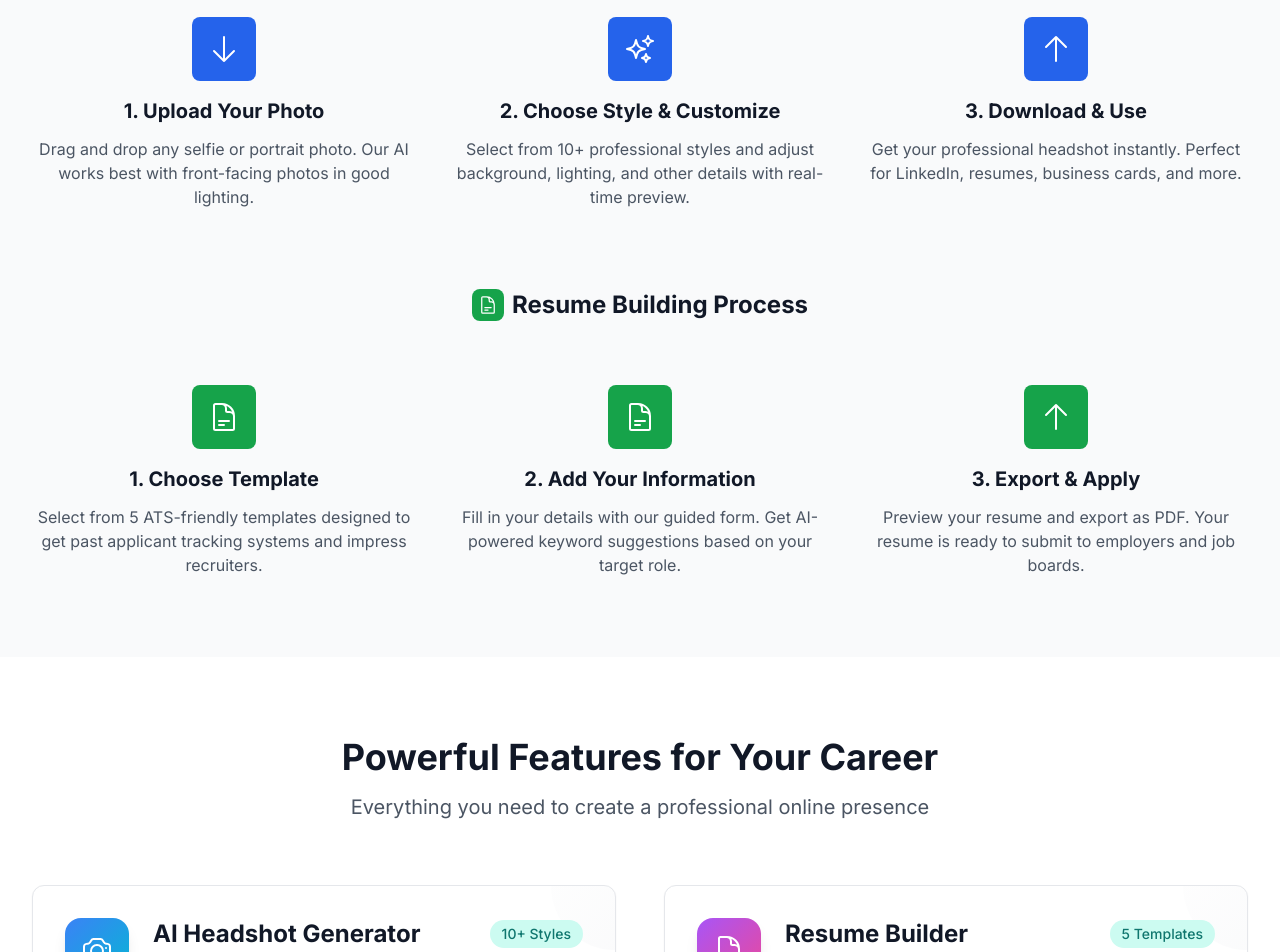
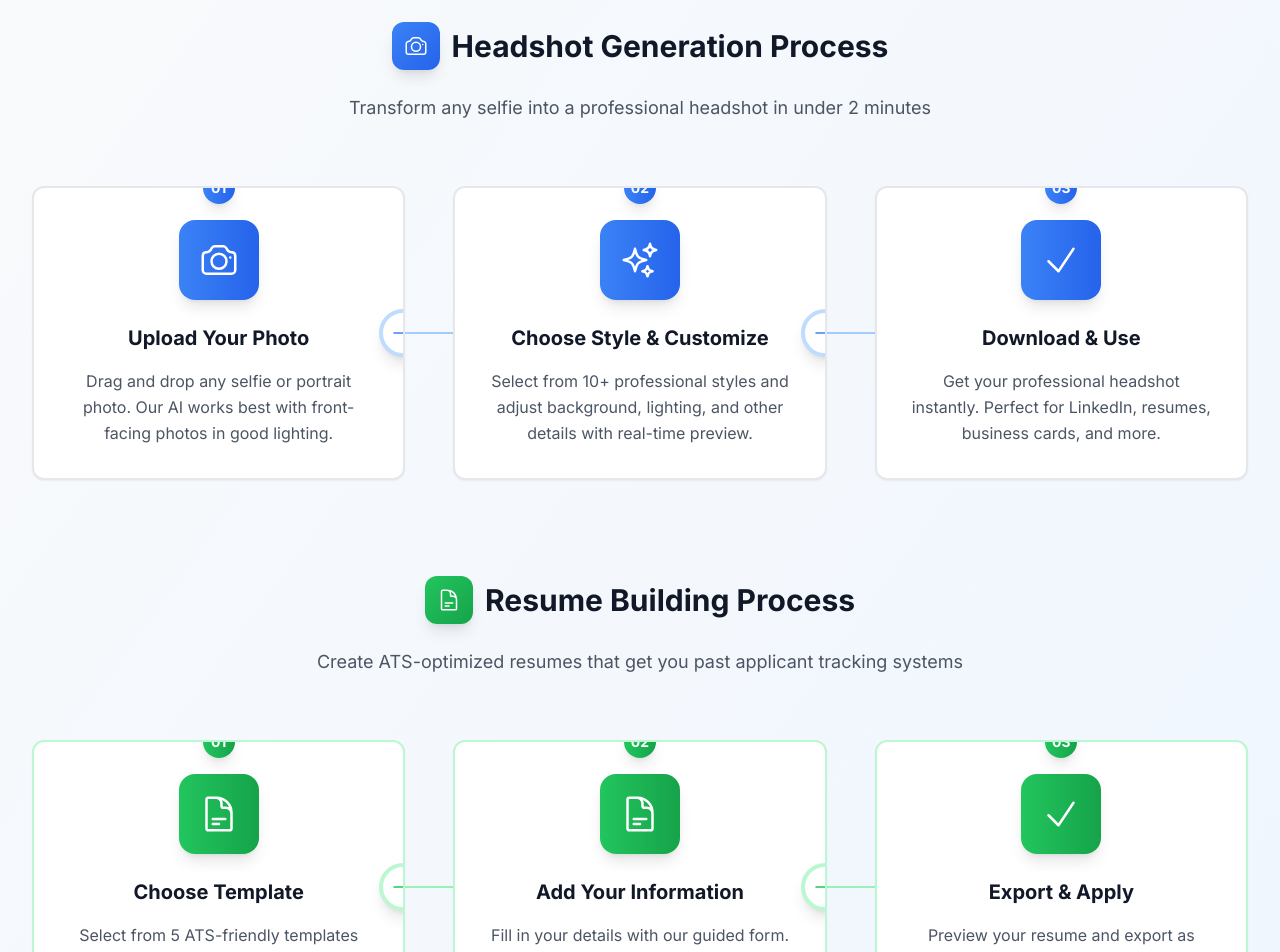
Before and after one commit to umargafia/profile-ai, a React (Vite) app: page / in a window 1280 px wide. Shown: the part 2520-3472 px from the top of the page. Built offline with nearby package versions, Linux system fonts and the light colour scheme.

Commit message:
Enhance Home page layout and content with improved styling, added icons, and a new call-to-action section for headshot and resume services.

```diff
--- a/src/pages/Home.tsx
+++ b/src/pages/Home.tsx
@@ -535,100 +535,139 @@ export default function Home() {
       </section>
 
       {/* How It Works Section */}
-      <section className="py-20 bg-gray-50 dark:bg-gray-800">
+      <section className="py-20 bg-gradient-to-br from-gray-50 to-blue-50 dark:from-gray-800 dark:to-gray-900">
         <div className="max-w-7xl mx-auto px-4 sm:px-6 lg:px-8">
           <motion.div
             initial={{ opacity: 0, y: 20 }}
             whileInView={{ opacity: 1, y: 0 }}
             transition={{ duration: 0.6 }}
             viewport={{ once: true }}
-            className="text-center mb-16"
+            className="text-center mb-20"
           >
-            <h2 className="text-3xl md:text-4xl font-bold text-gray-900 dark:text-white mb-4">
+            <div className="inline-flex items-center px-4 py-2 bg-blue-100 dark:bg-blue-900/30 rounded-full mb-6">
+              <SparklesIcon className="h-5 w-5 text-blue-600 dark:text-blue-400 mr-2" />
+              <span className="text-sm font-medium text-blue-700 dark:text-blue-300">
+                Simple 3-Step Process
+              </span>
+            </div>
+            <h2 className="text-4xl md:text-5xl font-bold text-gray-900 dark:text-white mb-6">
               How It Works
             </h2>
-            <p className="text-xl text-gray-600 dark:text-gray-300 max-w-3xl mx-auto">
+            <p className="text-xl text-gray-600 dark:text-gray-300 max-w-3xl mx-auto leading-relaxed">
               Get professional results in just a few simple steps. No design
               experience required.
             </p>
           </motion.div>
 
           {/* Headshot Generation Process */}
-          <div className="mb-20">
+          <div className="mb-24">
             <motion.div
               initial={{ opacity: 0, y: 20 }}
               whileInView={{ opacity: 1, y: 0 }}
               transition={{ duration: 0.6 }}
               viewport={{ once: true }}
-              className="text-center mb-12"
+              className="text-center mb-16"
             >
-              <div className="inline-flex items-center space-x-2 mb-4">
-                <div className="w-8 h-8 bg-blue-600 rounded-lg flex items-center justify-center">
-                  <CameraIcon className="h-5 w-5 text-white" />
+              <div className="inline-flex items-center space-x-3 mb-6">
+                <div className="w-12 h-12 bg-gradient-to-br from-blue-500 to-blue-600 rounded-xl flex items-center justify-center shadow-lg">
+                  <CameraIcon className="h-6 w-6 text-white" />
                 </div>
-                <h3 className="text-2xl font-bold text-gray-900 dark:text-white">
+                <h3 className="text-3xl font-bold text-gray-900 dark:text-white">
                   Headshot Generation Process
                 </h3>
               </div>
+              <p className="text-lg text-gray-600 dark:text-gray-400 max-w-2xl mx-auto">
+                Transform any selfie into a professional headshot in under 2
+                minutes
+              </p>
             </motion.div>
 
-            <div className="grid grid-cols-1 md:grid-cols-3 gap-8">
-              <motion.div
-                initial={{ opacity: 0, y: 20 }}
-                whileInView={{ opacity: 1, y: 0 }}
-                transition={{ duration: 0.6, delay: 0.1 }}
-                viewport={{ once: true }}
-                className="text-center"
-              >
-                <div className="w-16 h-16 bg-blue-600 rounded-lg flex items-center justify-center mx-auto mb-4">
-                  <ArrowRightIcon className="h-8 w-8 text-white transform rotate-90" />
-                </div>
-                <h4 className="text-xl font-bold text-gray-900 dark:text-white mb-3">
-                  1. Upload Your Photo
-                </h4>
-                <p className="text-gray-600 dark:text-gray-300">
-                  Drag and drop any selfie or portrait photo. Our AI works best
-                  with front-facing photos in good lighting.
-                </p>
-              </motion.div>
+            <div className="relative">
+              {/* Connection Line */}
+              <div className="hidden lg:block absolute top-1/2 left-0 right-0 h-0.5 bg-gradient-to-r from-blue-200 via-blue-300 to-blue-200 dark:from-blue-700 dark:via-blue-600 dark:to-blue-700 transform -translate-y-1/2 z-0"></div>
 
-              <motion.div
-                initial={{ opacity: 0, y: 20 }}
-                whileInView={{ opacity: 1, y: 0 }}
-                transition={{ duration: 0.6, delay: 0.2 }}
-                viewport={{ once: true }}
-                className="text-center"
-              >
-                <div className="w-16 h-16 bg-blue-600 rounded-lg flex items-center justify-center mx-auto mb-4">
-                  <SparklesIcon className="h-8 w-8 text-white" />
-                </div>
-                <h4 className="text-xl font-bold text-gray-900 dark:text-white mb-3">
-                  2. Choose Style & Customize
-                </h4>
-                <p className="text-gray-600 dark:text-gray-300">
-                  Select from 10+ professional styles and adjust background,
-                  lighting, and other details with real-time preview.
-                </p>
-              </motion.div>
+              <div className="grid grid-cols-1 lg:grid-cols-3 gap-8 lg:gap-12 relative z-10">
+                {[
+                  {
+                    step: '01',
+                    icon: CameraIcon,
+                    title: 'Upload Your Photo',
+                    description:
+                      'Drag and drop any selfie or portrait photo. Our AI works best with front-facing photos in good lighting.',
+                    color: 'from-blue-500 to-blue-600',
+                    bgColor: 'bg-blue-50 dark:bg-blue-900/20',
+                    borderColor: 'border-blue-200 dark:border-blue-700',
+                  },
+                  {
+                    step: '02',
+                    icon: SparklesIcon,
+                    title: 'Choose Style & Customize',
+                    description:
+                      'Select from 10+ professional styles and adjust background, lighting, and other details with real-time preview.',
+                    color: 'from-blue-500 to-blue-600',
+                    bgColor: 'bg-blue-50 dark:bg-blue-900/20',
+                    borderColor: 'border-blue-200 dark:border-blue-700',
+                  },
+                  {
+                    step: '03',
+                    icon: CheckIcon,
+                    title: 'Download & Use',
+                    description:
+                      'Get your professional headshot instantly. Perfect for LinkedIn, resumes, business cards, and more.',
+                    color: 'from-blue-500 to-blue-600',
+                    bgColor: 'bg-blue-50 dark:bg-blue-900/20',
+                    borderColor: 'border-blue-200 dark:border-blue-700',
+                  },
+                ].map((item, index) => (
+                  <motion.div
+                    key={item.step}
+                    initial={{ opacity: 0, y: 30 }}
+                    whileInView={{ opacity: 1, y: 0 }}
+                    transition={{ duration: 0.6, delay: index * 0.2 }}
+                    viewport={{ once: true }}
+                    className="relative group"
+                  >
+                    <Card
+                      className={`p-8 h-full text-center relative overflow-hidden border-2 ${item.bgColor} ${item.borderColor} hover:shadow-xl transition-all duration-300 group-hover:scale-105`}
+                    >
+                      {/* Step Number Badge */}
+                      <div className="absolute -top-4 left-1/2 transform -translate-x-1/2">
+                        <div
+                          className={`w-8 h-8 bg-gradient-to-r ${item.color} rounded-full flex items-center justify-center shadow-lg`}
+                        >
+                          <span className="text-sm font-bold text-white">
+                            {item.step}
+                          </span>
+                        </div>
+                      </div>
 
-              <motion.div
-                initial={{ opacity: 0, y: 20 }}
-                whileInView={{ opacity: 1, y: 0 }}
-                transition={{ duration: 0.6, delay: 0.3 }}
-                viewport={{ once: true }}
-                className="text-center"
-              >
-                <div className="w-16 h-16 bg-blue-600 rounded-lg flex items-center justify-center mx-auto mb-4">
-                  <ArrowRightIcon className="h-8 w-8 text-white transform -rotate-90" />
-                </div>
-                <h4 className="text-xl font-bold text-gray-900 dark:text-white mb-3">
-                  3. Download & Use
-                </h4>
-                <p className="text-gray-600 dark:text-gray-300">
-                  Get your professional headshot instantly. Perfect for
-                  LinkedIn, resumes, business cards, and more.
-                </p>
-              </motion.div>
+                      {/* Icon */}
+                      <div
+                        className={`w-20 h-20 bg-gradient-to-r ${item.color} rounded-2xl flex items-center justify-center mx-auto mb-6 shadow-lg group-hover:scale-110 transition-transform duration-300`}
+                      >
+                        <item.icon className="h-10 w-10 text-white" />
+                      </div>
+
+                      {/* Content */}
+                      <h4 className="text-xl font-bold text-gray-900 dark:text-white mb-4">
+                        {item.title}
+                      </h4>
+                      <p className="text-gray-600 dark:text-gray-400 leading-relaxed">
+                        {item.description}
+                      </p>
+
+                      {/* Progress Indicator */}
+                      {index < 2 && (
+                        <div className="hidden lg:block absolute top-1/2 -right-6 transform -translate-y-1/2">
+                          <div className="w-12 h-12 bg-white dark:bg-gray-800 rounded-full border-4 border-blue-200 dark:border-blue-700 flex items-center justify-center shadow-lg">
+                            <ArrowRightIcon className="h-6 w-6 text-blue-500" />
+                          </div>
+                        </div>
+                      )}
+                    </Card>
+                  </motion.div>
+                ))}
+              </div>
             </div>
           </div>
 
@@ -639,77 +678,143 @@ export default function Home() {
               whileInView={{ opacity: 1, y: 0 }}
               transition={{ duration: 0.6 }}
               viewport={{ once: true }}
-              className="text-center mb-12"
+              className="text-center mb-16"
             >
-              <div className="inline-flex items-center space-x-2 mb-4">
-                <div className="w-8 h-8 bg-green-600 rounded-lg flex items-center justify-center">
-                  <DocumentTextIcon className="h-5 w-5 text-white" />
+              <div className="inline-flex items-center space-x-3 mb-6">
+                <div className="w-12 h-12 bg-gradient-to-br from-green-500 to-green-600 rounded-xl flex items-center justify-center shadow-lg">
+                  <DocumentTextIcon className="h-6 w-6 text-white" />
                 </div>
-                <h3 className="text-2xl font-bold text-gray-900 dark:text-white">
+                <h3 className="text-3xl font-bold text-gray-900 dark:text-white">
                   Resume Building Process
                 </h3>
               </div>
+              <p className="text-lg text-gray-600 dark:text-gray-400 max-w-2xl mx-auto">
+                Create ATS-optimized resumes that get you past applicant
+                tracking systems
+              </p>
             </motion.div>
 
-            <div className="grid grid-cols-1 md:grid-cols-3 gap-8">
-              <motion.div
-                initial={{ opacity: 0, y: 20 }}
-                whileInView={{ opacity: 1, y: 0 }}
-                transition={{ duration: 0.6, delay: 0.1 }}
-                viewport={{ once: true }}
-                className="text-center"
-              >
-                <div className="w-16 h-16 bg-green-600 rounded-lg flex items-center justify-center mx-auto mb-4">
-                  <DocumentTextIcon className="h-8 w-8 text-white" />
-                </div>
-                <h4 className="text-xl font-bold text-gray-900 dark:text-white mb-3">
-                  1. Choose Template
-                </h4>
-                <p className="text-gray-600 dark:text-gray-300">
-                  Select from 5 ATS-friendly templates designed to get past
-                  applicant tracking systems and impress recruiters.
-                </p>
-              </motion.div>
+            <div className="relative">
+              {/* Connection Line */}
+              <div className="hidden lg:block absolute top-1/2 left-0 right-0 h-0.5 bg-gradient-to-r from-green-200 via-green-300 to-green-200 dark:from-green-700 dark:via-green-600 dark:to-green-700 transform -translate-y-1/2 z-0"></div>
 
-              <motion.div
-                initial={{ opacity: 0, y: 20 }}
-                whileInView={{ opacity: 1, y: 0 }}
-                transition={{ duration: 0.6, delay: 0.2 }}
-                viewport={{ once: true }}
-                className="text-center"
-              >
-                <div className="w-16 h-16 bg-green-600 rounded-lg flex items-center justify-center mx-auto mb-4">
-                  <DocumentTextIcon className="h-8 w-8 text-white" />
-                </div>
-                <h4 className="text-xl font-bold text-gray-900 dark:text-white mb-3">
-                  2. Add Your Information
-                </h4>
-                <p className="text-gray-600 dark:text-gray-300">
-                  Fill in your details with our guided form. Get AI-powered
-                  keyword suggestions based on your target role.
-                </p>
-              </motion.div>
+              <div className="grid grid-cols-1 lg:grid-cols-3 gap-8 lg:gap-12 relative z-10">
+                {[
+                  {
+                    step: '01',
+                    icon: DocumentTextIcon,
+                    title: 'Choose Template',
+                    description:
+                      'Select from 5 ATS-friendly templates designed to get past applicant tracking systems and impress recruiters.',
+                    color: 'from-green-500 to-green-600',
+                    bgColor: 'bg-green-50 dark:bg-green-900/20',
+                    borderColor: 'border-green-200 dark:border-green-700',
+                  },
+                  {
+                    step: '02',
+                    icon: DocumentTextIcon,
+                    title: 'Add Your Information',
+                    description:
+                      'Fill in your details with our guided form. Get AI-powered keyword suggestions based on your target role.',
+                    color: 'from-green-500 to-green-600',
+                    bgColor: 'bg-green-50 dark:bg-green-900/20',
+                    borderColor: 'border-green-200 dark:border-green-700',
+                  },
+                  {
+                    step: '03',
+                    icon: CheckIcon,
+                    title: 'Export & Apply',
+                    description:
+                      'Preview your resume and export as PDF. Your resume is ready to submit to employers and job boards.',
+                    color: 'from-green-500 to-green-600',
+                    bgColor: 'bg-green-50 dark:bg-green-900/20',
+                    borderColor: 'border-green-200 dark:border-green-700',
+                  },
+                ].map((item, index) => (
+                  <motion.div
+                    key={item.step}
+                    initial={{ opacity: 0, y: 30 }}
+                    whileInView={{ opacity: 1, y: 0 }}
+                    transition={{ duration: 0.6, delay: index * 0.2 }}
+                    viewport={{ once: true }}
+                    className="relative group"
+                  >
+                    <Card
+                      className={`p-8 h-full text-center relative overflow-hidden border-2 ${item.bgColor} ${item.borderColor} hover:shadow-xl transition-all duration-300 group-hover:scale-105`}
+                    >
+                      {/* Step Number Badge */}
+                      <div className="absolute -top-4 left-1/2 transform -translate-x-1/2">
+                        <div
+                          className={`w-8 h-8 bg-gradient-to-r ${item.color} rounded-full flex items-center justify-center shadow-lg`}
+                        >
+                          <span className="text-sm font-bold text-white">
+                            {item.step}
+                          </span>
+                        </div>
+                      </div>
 
-              <motion.div
-                initial={{ opacity: 0, y: 20 }}
-                whileInView={{ opacity: 1, y: 0 }}
-                transition={{ duration: 0.6, delay: 0.3 }}
-                viewport={{ once: true }}
-                className="text-center"
-              >
-                <div className="w-16 h-16 bg-green-600 rounded-lg flex items-center justify-center mx-auto mb-4">
-                  <ArrowRightIcon className="h-8 w-8 text-white transform -rotate-90" />
-                </div>
-                <h4 className="text-xl font-bold text-gray-900 dark:text-white mb-3">
-                  3. Export & Apply
-                </h4>
-                <p className="text-gray-600 dark:text-gray-300">
-                  Preview your resume and export as PDF. Your resume is ready to
-                  submit to employers and job boards.
-                </p>
-              </motion.div>
+                      {/* Icon */}
+                      <div
+                        className={`w-20 h-20 bg-gradient-to-r ${item.color} rounded-2xl flex items-center justify-center mx-auto mb-6 shadow-lg group-hover:scale-110 transition-transform duration-300`}
+                      >
+                        <item.icon className="h-10 w-10 text-white" />
+                      </div>
+
+                      {/* Content */}
+                      <h4 className="text-xl font-bold text-gray-900 dark:text-white mb-4">
+                        {item.title}
+                      </h4>
+                      <p className="text-gray-600 dark:text-gray-400 leading-relaxed">
+                        {item.description}
+                      </p>
+
+                      {/* Progress Indicator */}
+                      {index < 2 && (
+                        <div className="hidden lg:block absolute top-1/2 -right-6 transform -translate-y-1/2">
+                          <div className="w-12 h-12 bg-white dark:bg-gray-800 rounded-full border-4 border-green-200 dark:border-green-700 flex items-center justify-center shadow-lg">
+                            <ArrowRightIcon className="h-6 w-6 text-green-500" />
+                          </div>
+                        </div>
+                      )}
+                    </Card>
+                  </motion.div>
+                ))}
+              </div>
             </div>
           </div>
+
+          {/* Call to Action */}
+          <motion.div
+            initial={{ opacity: 0, y: 20 }}
+            whileInView={{ opacity: 1, y: 0 }}
+            transition={{ duration: 0.6, delay: 0.4 }}
+            viewport={{ once: true }}
+            className="text-center mt-20"
+          >
+            <div className="bg-white dark:bg-gray-800 rounded-2xl p-8 shadow-xl border border-gray-200 dark:border-gray-700 max-w-2xl mx-auto">
+              <h3 className="text-2xl font-bold text-gray-900 dark:text-white mb-4">
+                Ready to Get Started?
+              </h3>
+              <p className="text-gray-600 dark:text-gray-400 mb-6">
+                Join thousands of professionals who have transformed their
+                careers with ProfiAI
+              </p>
+              <div className="flex flex-col sm:flex-row gap-4 justify-center">
+                <Link to="/headshot">
+                  <Button className="bg-blue-600 hover:bg-blue-700 text-white px-6 py-3">
+                    <CameraIcon className="h-5 w-5 mr-2" />
+                    Try Headshot Generator
+                  </Button>
+                </Link>
+                <Link to="/resume">
+                  <Button className="bg-green-600 hover:bg-green-700 text-white px-6 py-3">
+                    <DocumentTextIcon className="h-5 w-5 mr-2" />
+                    Try Resume Builder
+                  </Button>
+                </Link>
+              </div>
+            </div>
+          </motion.div>
         </div>
       </section>
 
```
